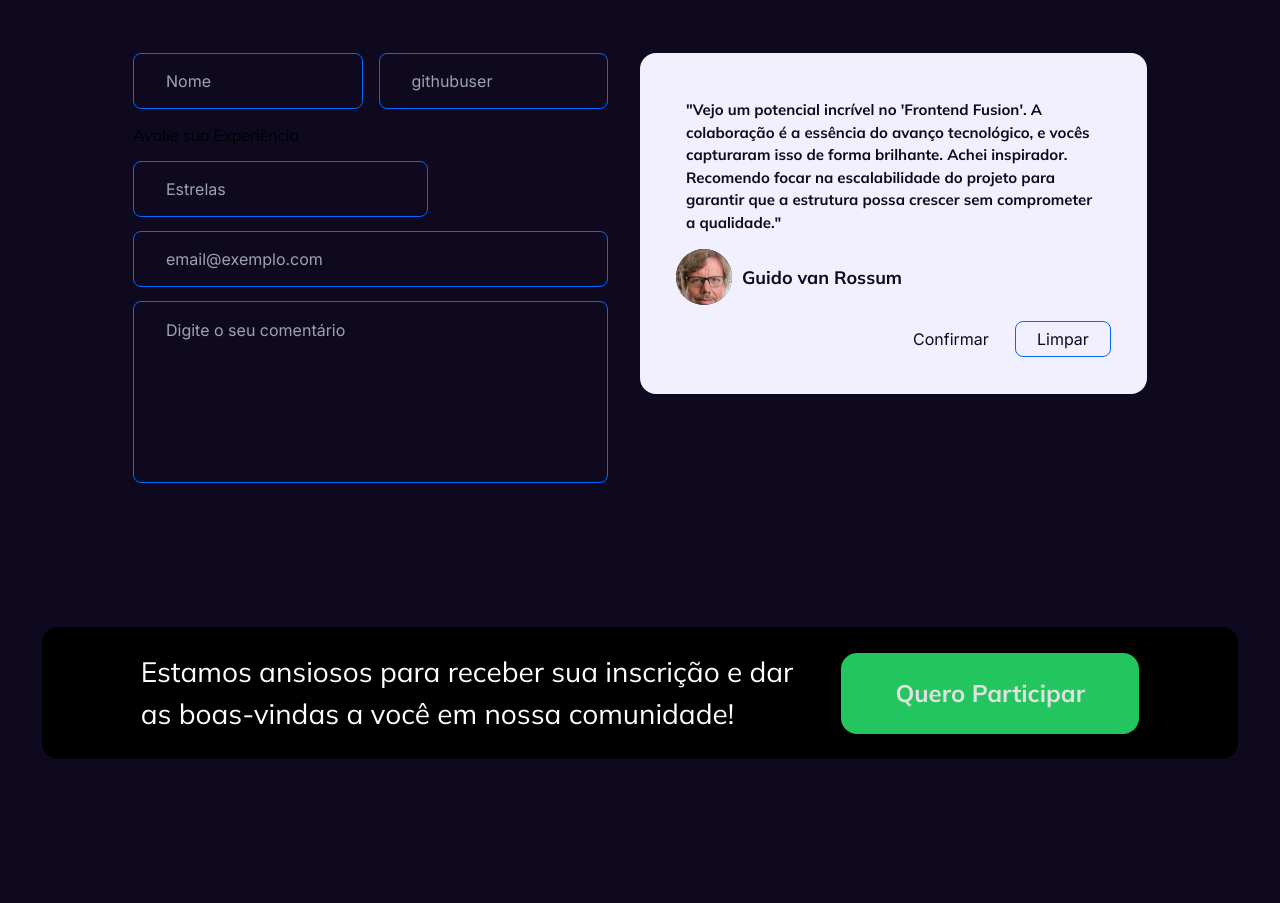
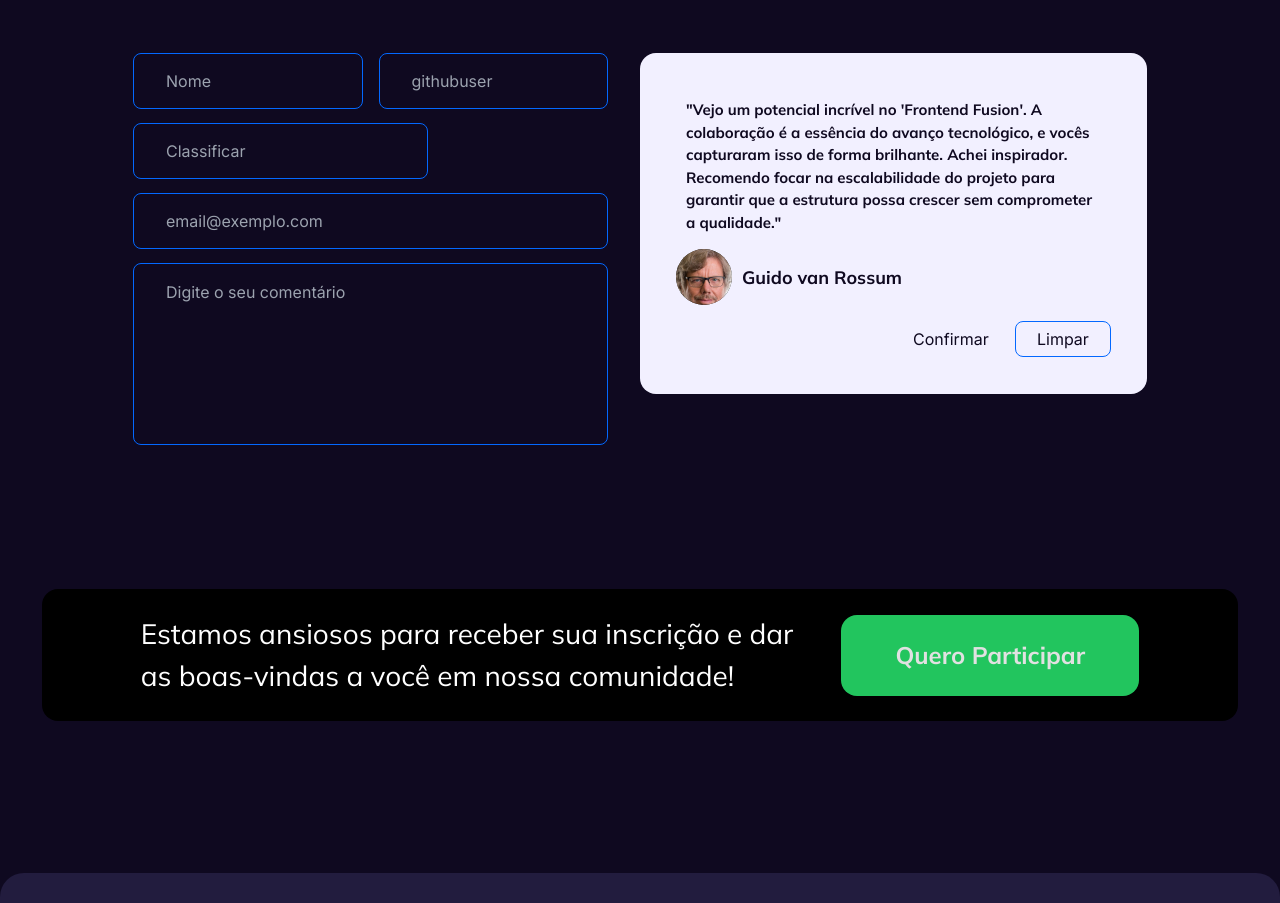
Before and after one commit to luisfilipe21/portifolio-colaborativo-codewizard-Eaglescoders, a React (Vite) app: page / in a window 1280 px wide. Shown: the part 4240-5143 px from the top of the page. Built offline with nearby package versions, Linux system fonts and the light colour scheme; no server answers; a web font is replaced by a local one.

Commit message:
REMOVE : removed unused sections

```diff
--- a/src/components/coments/form/index.jsx
+++ b/src/components/coments/form/index.jsx
@@ -125,13 +125,9 @@ export default function Form() {
             {errors.githubuser && <span className="text-red-600 px-4 bg-red-300 py-2 font-bold">{errors.githubuser.message}</span>}
 
           </div>
-
-          <label htmlFor="rate">Avalie sua Experiência</label>
-
-
           <input
             type="text"
-            placeholder="Estrelas"
+            placeholder="Classificar"
             className="w-full bg-inherit h-9 rounded-lg border border-blue-1 p-2.5 outline-none text-purple-1 dark:text-white-1 font-inter lg:h-14 lg:px-8 lg:max-w-min"
             //will no longer be necessary as we will use {...register} to manipulate the input value
             // value={name}
```
